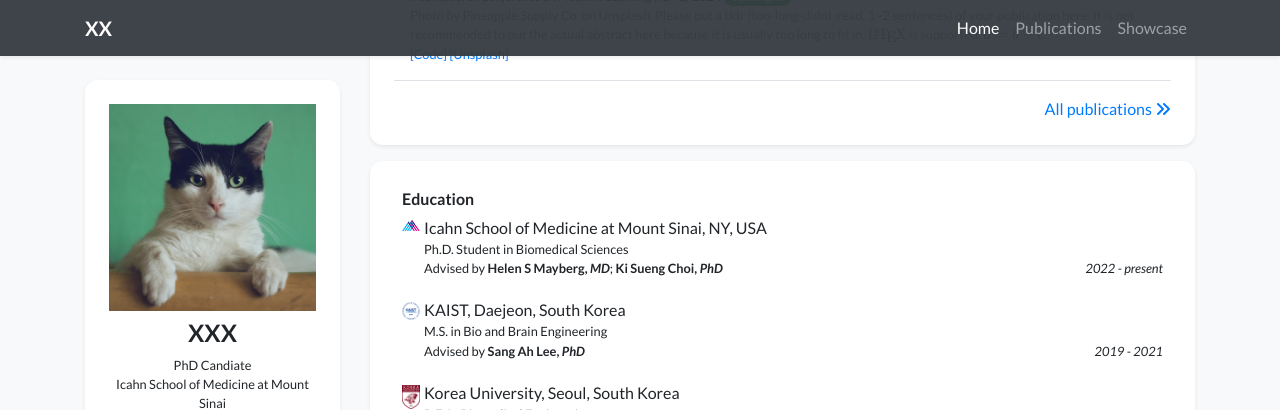
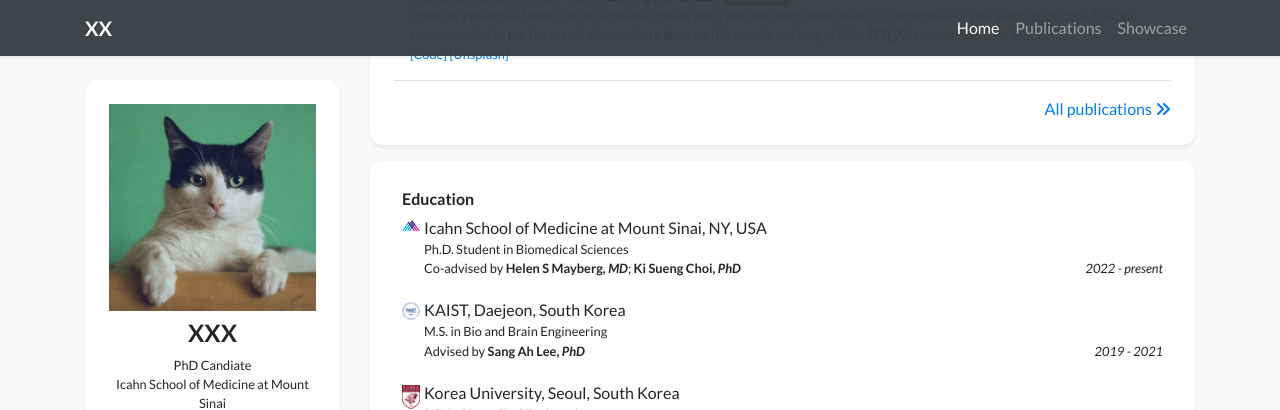
Before and after one commit to ha-neul-song/ha-neul-song.github.io, a Jekyll site: the page built from index.html, in a window 1280 px wide and 900 px high, scrolled down 729 px. Shown: the top 410 px of the window. Built offline with Jekyll 4.4.1, drawn with Linux system fonts in a browser that asks for light colours; nearby versions of some CDN libraries; a style sheet for code colours, icons or effects is not loaded.

Commit message:
Update site

```diff
--- a/_data/profile.yml
+++ b/_data/profile.yml
@@ -46,7 +46,7 @@ education:
 - name: Icahn School of Medicine at Mount Sinai, NY, USA
   logo: /assets/images/badges/ISMMS.png
   position: <p> Ph.D. Student in Biomedical Sciences <br/>
-            Advised by <strong>Helen S Mayberg, <em>MD</em></strong>; <strong>Ki Sueng Choi, <em>PhD</em></strong> </p>
+            Co-advised by <strong>Helen S Mayberg, <em>MD</em></strong>; <strong>Ki Sueng Choi, <em>PhD</em></strong> </p>
   date: <p> 2022 - present </p>
 - name: KAIST, Daejeon, South Korea
   logo: /assets/images/badges/KAIST.png
```
